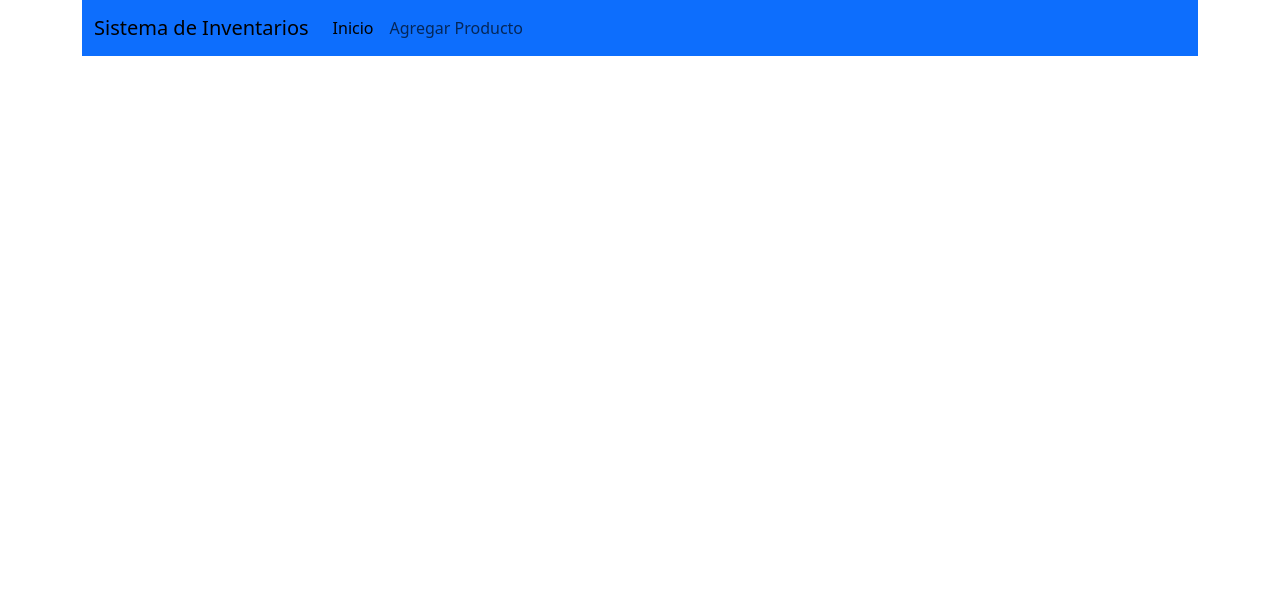
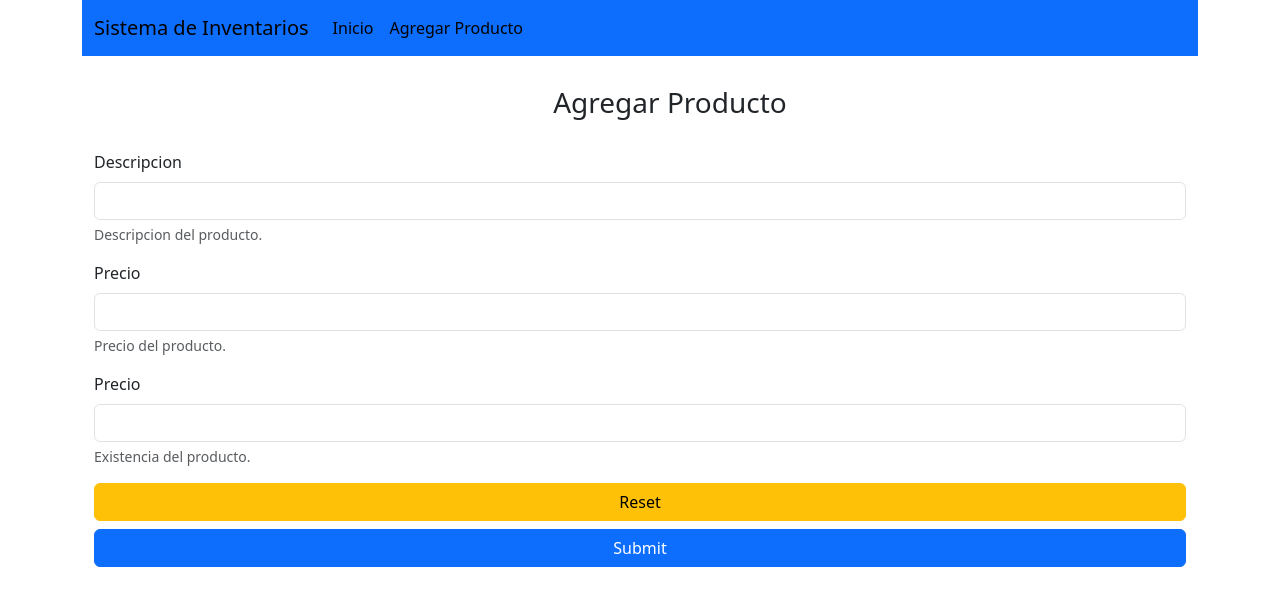
Before and after one commit to rod773/inventario-app, an Angular app: page /agregar-producto in a window 1280 px wide. Before the commit this address led to /. Shown: the top 606 px of the page. Built offline with nearby package versions, Linux system fonts and the light colour scheme.

Commit message:
componente agregar producto

```diff
--- /dev/null
+++ b/src/app/agregar-producto/agregar-producto.component.html
@@ -0,0 +1,28 @@
+<div class="container">
+    <div class="container text-center" style="margin:30px">
+        <h3>Agregar Producto</h3>
+    </div>
+
+    <form>
+        <div class="mb-3">
+            <label for="descripcion" class="form-label">Descripcion</label>
+            <input type="text" class="form-control" id="descripcion" aria-describedby="descripcionHelp">
+            <div id="descripcionHelp" class="form-text">Descripcion del producto.</div>
+        </div>
+        <div class="mb-3">
+            <label for="precio" class="form-label">Precio</label>
+            <input type="number" step="any" min=0 class="form-control" id="precio" aria-describedby="precioHelp">
+            <div id="precioHelp" class="form-text">Precio del producto.</div>
+        </div>
+        <div class="mb-3">
+            <label for="existencia" class="form-label">Precio</label>
+            <input type="number" min=0 class="form-control" id="existencia" aria-describedby="existenciaHelp">
+            <div id="existenciaHelp" class="form-text">Existencia del producto.</div>
+        </div>
+
+        <div class="d-grid gap-2">
+            <button class="btn btn-warning" type="reset">Reset</button>
+            <button class="btn btn-primary" type="submit">Submit</button>
+        </div>
+    </form>
+</div>
--- a/src/app/app-routing.module.ts
+++ b/src/app/app-routing.module.ts
@@ -1,6 +1,7 @@
 import { NgModule } from '@angular/core';
 import { RouterModule, Routes } from '@angular/router';
 import { ProductoListaComponent } from './producto-lista/producto-lista.component';
+import { AgregarProductoComponent } from './agregar-producto/agregar-producto.component';
 
 const routes: Routes = [
   {
@@ -12,6 +13,10 @@ const routes: Routes = [
     redirectTo: 'productos',
     pathMatch: 'full',
   },
+  {
+    path: 'agregar-producto',
+    component: AgregarProductoComponent,
+  },
 ];
 
 @NgModule({
--- a/src/app/app.component.html
+++ b/src/app/app.component.html
@@ -10,7 +10,7 @@
                 <div class="navbar-nav">
                     <a class="nav-link active" aria-current="page" routerLink="productos"
                         routerLinkActive="active">Inicio</a>
-                    <a class="nav-link" href="/agregar">Agregar Producto</a>
+                    <a class="nav-link" routerLink="/agregar-producto" routerLinkActive="active">Agregar Producto</a>
                 </div>
             </div>
         </div>
--- a/src/app/app.module.ts
+++ b/src/app/app.module.ts
@@ -5,9 +5,10 @@ import { AppRoutingModule } from './app-routing.module';
 import { AppComponent } from './app.component';
 import { ProductoListaComponent } from './producto-lista/producto-lista.component';
 import { HttpClientModule } from '@angular/common/http';
+import { AgregarProductoComponent } from './agregar-producto/agregar-producto.component';
 
 @NgModule({
-  declarations: [AppComponent, ProductoListaComponent],
+  declarations: [AppComponent, ProductoListaComponent, AgregarProductoComponent],
   imports: [BrowserModule, HttpClientModule, AppRoutingModule],
   providers: [],
   bootstrap: [AppComponent],
```
Also changed, not shown: src/app/agregar-producto/agregar-producto.component.ts (added, +10 -0 lines), src/app/agregar-producto/agregar-producto.component.scss (added).
